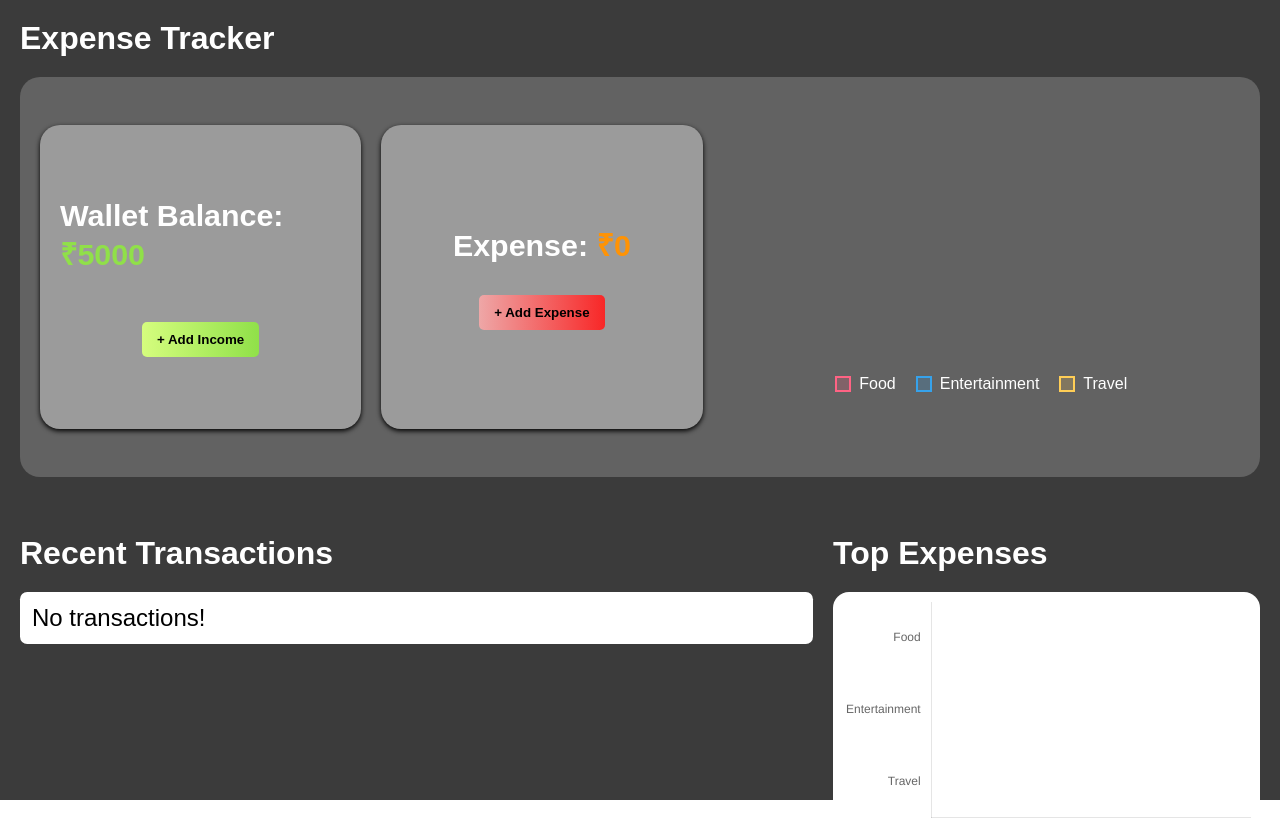
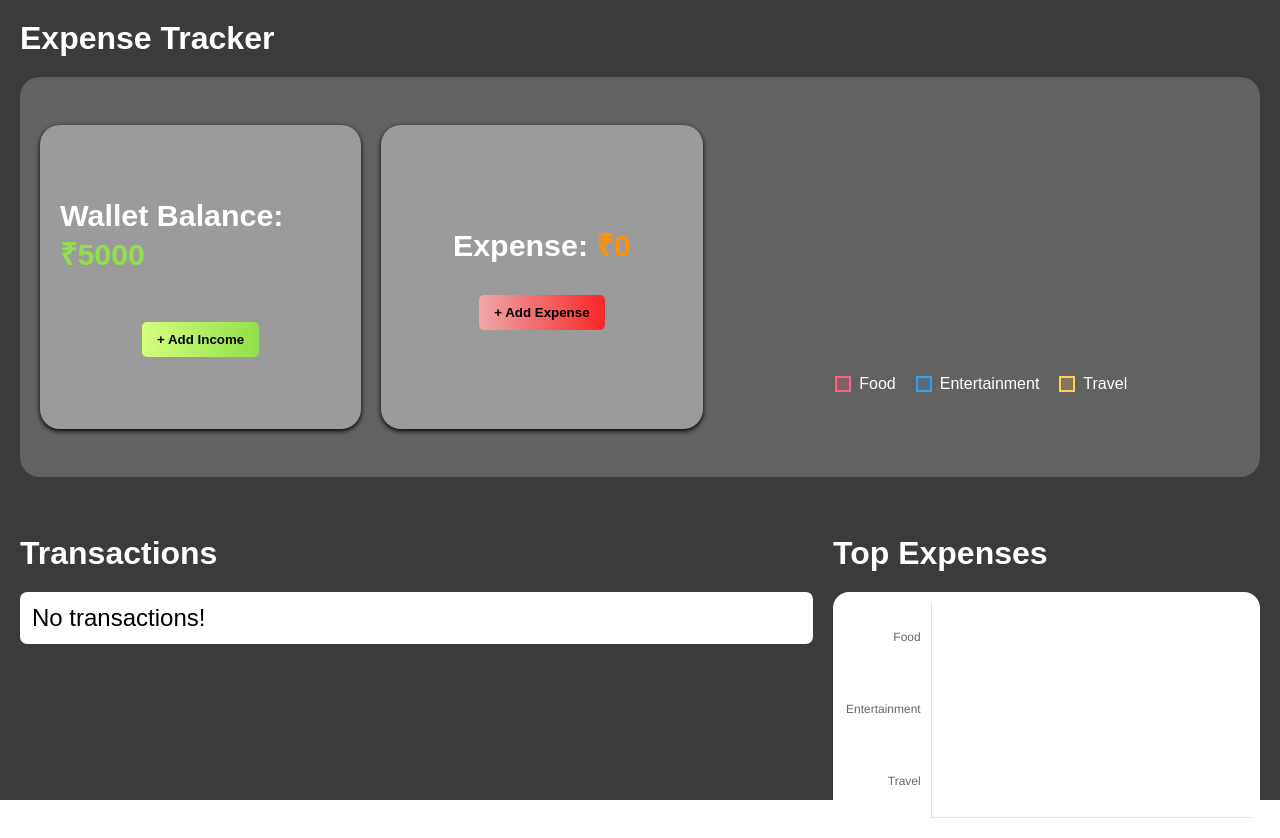
Before and after one commit to vaibhavkurmi786/xExpenseTracker, a React (Vite) app: page / in a window 1280 px wide. Shown: the top 838 px of the page. Built offline with nearby package versions, Linux system fonts and the light colour scheme.

Commit message:
updated the jsx and the logic for the test case to pass

```diff
--- a/src/App.jsx
+++ b/src/App.jsx
@@ -325,7 +325,7 @@ const App = () => {
       </div>
       <div className="bottom-container">
         <div className="transactions">
-          <h2>Recent Transactions</h2>
+          <h2>Transactions</h2>
           <ul className="transaction-list">
             {getAllTransactions().length === 0 ? (
               <li>No transactions!</li>
--- a/src/Components/Modal.jsx
+++ b/src/Components/Modal.jsx
@@ -36,7 +36,7 @@ const MultiModal = ({
   const handleExpenseSubmit = (e) => {
     e.preventDefault();
     const title = e.target.title.value;
-    const amount = parseFloat(e.target.amount.value);
+    const amount = parseFloat(e.target.price.value);
     const category = e.target.category.value;
     const date = e.target.date.value;
 
```
